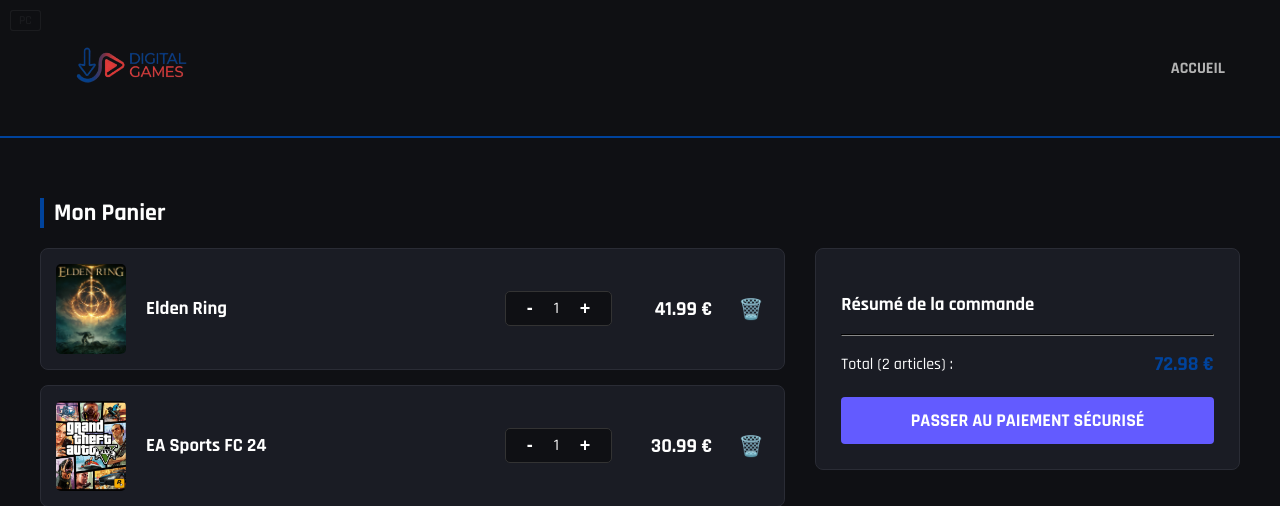
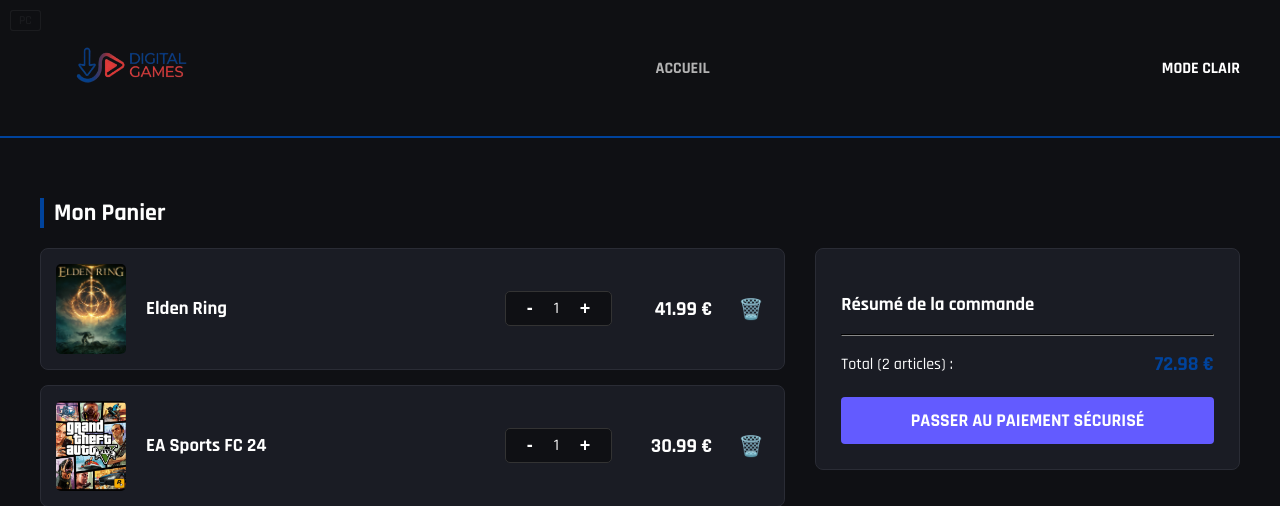
Before and after one commit to fourmi601/projet-ecommerce-Kylian-gardiennet-M-hemed-BEN-MABROUK, a PHP site: page /panier.php in a window 1280 px wide. Shown: the top 506 px of the page. Run offline with PHP 8.4, Linux system fonts and the light colour scheme.

Commit message:
mode sombre

```diff
--- a/assets/css/style.css
+++ b/assets/css/style.css
@@ -211,3 +211,54 @@ nav {
 .btn-remove { color: var(--primary-red); background: none; border: none; cursor: pointer; font-size: 20px; transition: 0.3s; }
 .btn-remove:hover { transform: scale(1.2); }
 .checkout-btn { text-align: center; font-size: 18px; }
+
+
+/* mode clair */
+
+body.light-theme {
+    background-color: #f4f4f4;
+    color: #1a1a1a;
+}
+
+body.light-theme .hero {
+    background: linear-gradient(to right, #e0e0e0 10%, transparent);
+}
+
+body.light-theme .cart-item,
+body.light-theme .cart-summary {
+    background-color: #ffffff;
+    border: 1px solid #ccc;
+}
+
+body.light-theme h1,
+body.light-theme h2,
+body.light-theme h3,
+body.light-theme .item-price {
+    color: #1a1a1a;
+}
+
+.nav-theme-btn {
+    background: none;
+    border: none;
+    color: white;
+    font-family: inherit;
+    font-size: inherit;
+    font-weight: 700;
+    text-transform: uppercase;
+    cursor: pointer;
+    margin-left: 20px;
+    padding: 0;
+}
+
+.nav-theme-btn:hover {
+    color: var(--primary-red);
+
+    /* couleur texte clair */
+body.light-theme .nav-links a,
+body.light-theme .hero p,
+body.light-theme .price-row span,
+body.light-theme .nav-theme-btn,
+body.light-theme .qty-box button {
+    color: #1a1a1a !important;
+}
+}
--- /dev/null
+++ b/assets/js/main.js
@@ -0,0 +1,23 @@
+const btnToggle = document.getElementById('theme-toggle');
+const body = document.body;
+
+if (localStorage.getItem('theme') === 'light') {
+    body.classList.add('light-theme');
+    if (btnToggle) {
+        btnToggle.textContent = 'Mode Sombre';
+    }
+}
+
+if (btnToggle) {
+    btnToggle.addEventListener('click', () => {
+        body.classList.toggle('light-theme');
+
+        if (body.classList.contains('light-theme')) {
+            localStorage.setItem('theme', 'light');
+            btnToggle.textContent = 'Mode Sombre';
+        } else {
+            localStorage.setItem('theme', 'dark');
+            btnToggle.textContent = 'Mode Clair';
+        }
+    });
+}
--- a/index.php
+++ b/index.php
@@ -36,6 +36,7 @@ try {
         <div class="nav-links">
             <a href="index.php" class="active">Accueil</a>
             <a href="#">Catalogue PC</a>
+            <button id="theme-toggle" class="nav-theme-btn">Mode Clair</button>
             <a href="#">Promos</a>
         </div>
 
@@ -81,6 +82,6 @@ try {
             <?php endif; ?>
         </div>
     </section>
-
+    <script src="assets/js/main.js"></script>
 </body>
 </html>
--- a/panier.php
+++ b/panier.php
@@ -13,6 +13,7 @@ session_start();
     <nav>
         <div class="logo-container"><a href="index.php"><img src="assets/img/logo.jpg" alt="Logo" class="site-logo"></a></div>
         <div class="nav-links"><a href="index.php">Accueil</a></div>
+        <button id="theme-toggle" class="nav-theme-btn">Mode Clair</button>
     </nav>
 
     <div class="container">
@@ -64,5 +65,6 @@ session_start();
             </div>
         </div>
     </div>
+    <script src="assets/js/main.js"></script>
 </body>
 </html>
```
